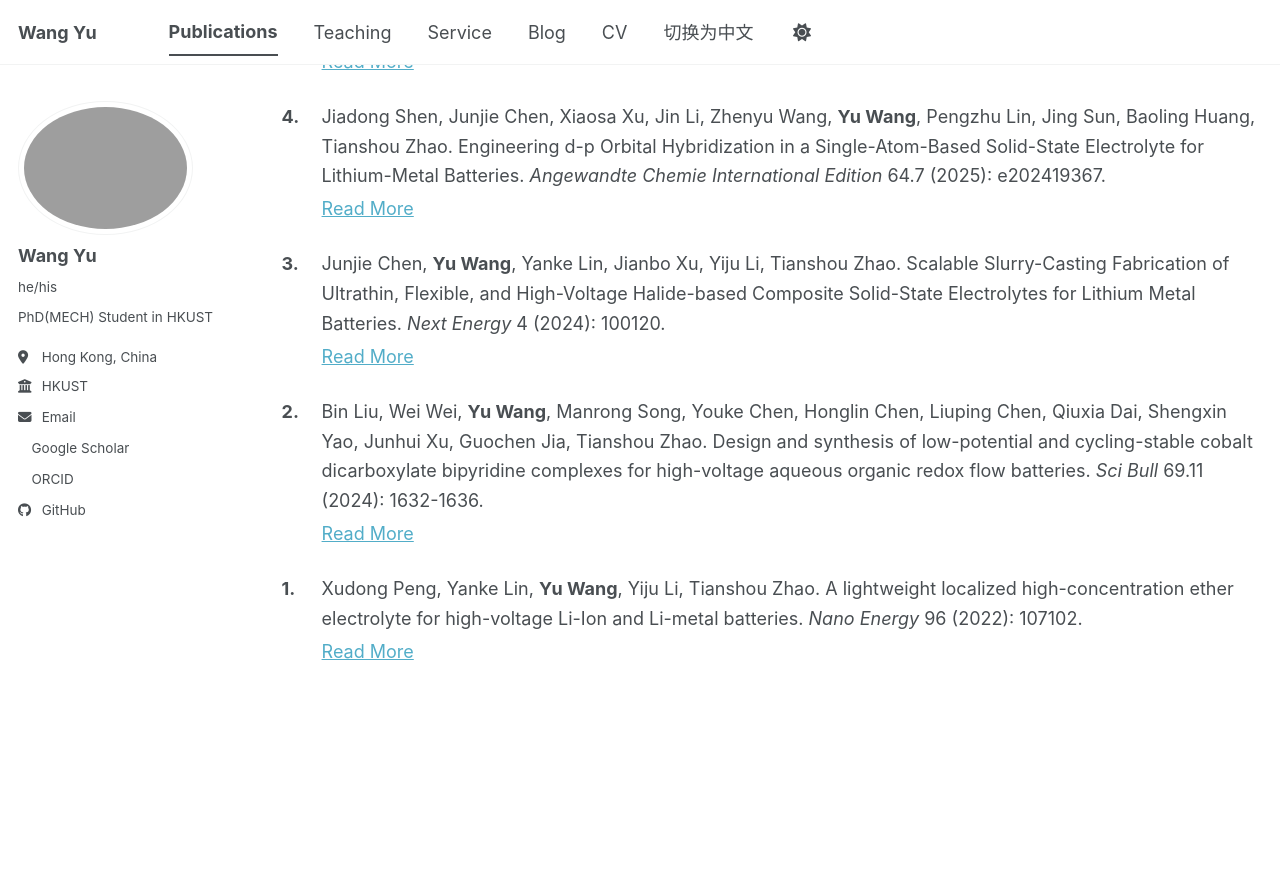
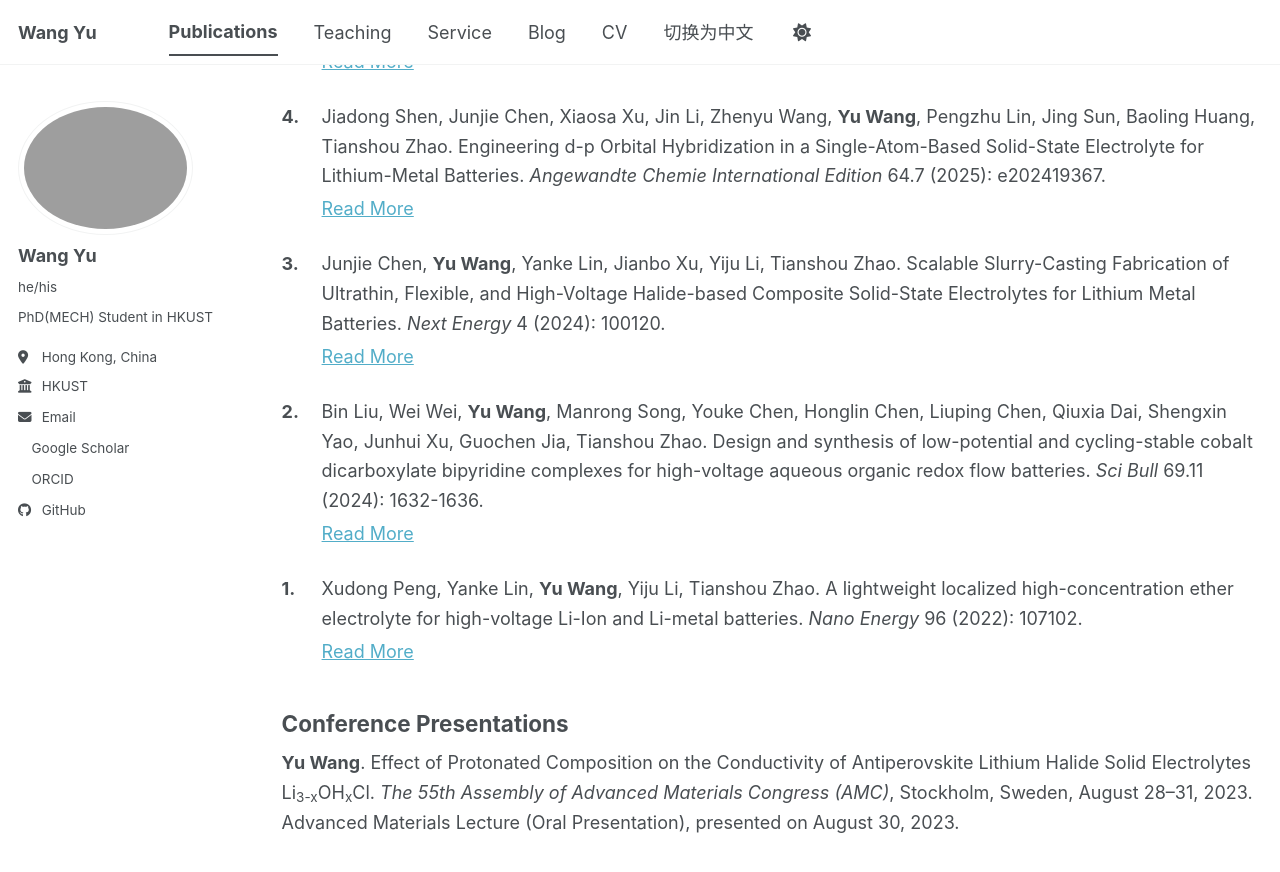
Before and after one commit to wangyu-hk/wangyu-hk.github.io, a Jekyll site: the page built from _pages/publications.html, in a window 1280 px wide and 900 px high, scrolled down 923 px. Shown: the top 872 px of the window. Built offline with Jekyll 4.4.1, drawn with Linux system fonts in a browser that asks for light colours; a script bundle is joined from its source files by our own code; a style sheet for code colours, icons or effects is not loaded; before the commit the page ends 1651 px from its top, so only the background shows below that.

Commit message:
Update publications.html

```diff
--- a/_pages/publications.html
+++ b/_pages/publications.html
@@ -40,3 +40,19 @@ alt_url: /zh/publications/
     {% assign publication_number = publication_number | minus: 1 %}
   {% endfor %}
 {% endif %}
+
+
+<h2>Conference Presentations</h2>
+
+<div style="margin-bottom: 1.5em; line-height: 1.65;">
+  <strong>Yu Wang</strong>.
+  Effect of Protonated Composition on the Conductivity
+  of Antiperovskite Lithium Halide Solid Electrolytes
+  Li<sub>3-x</sub>OH<sub>x</sub>Cl.
+  <i>The 55th Assembly of Advanced Materials Congress
+  (AMC)</i>, Stockholm, Sweden,
+  August 28–31, 2023.
+  <br>
+  Advanced Materials Lecture (Oral Presentation),
+  presented on August 30, 2023.
+</div>
```
